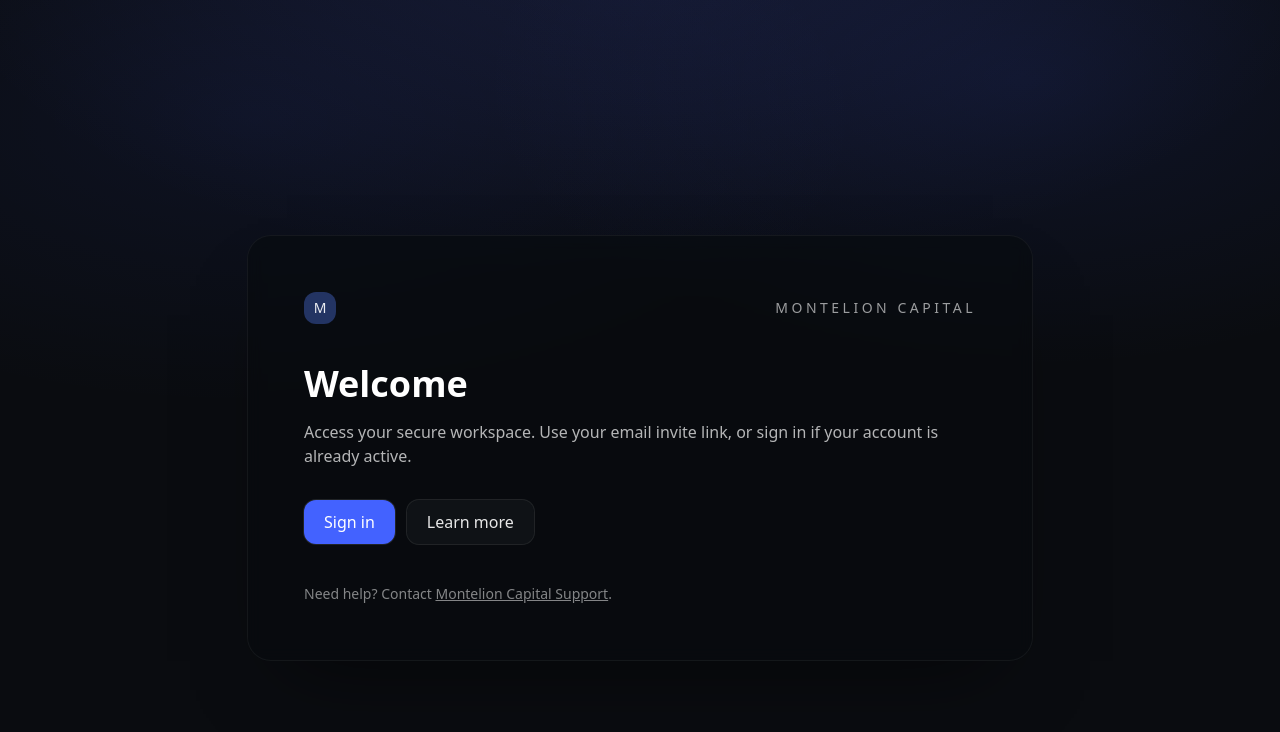
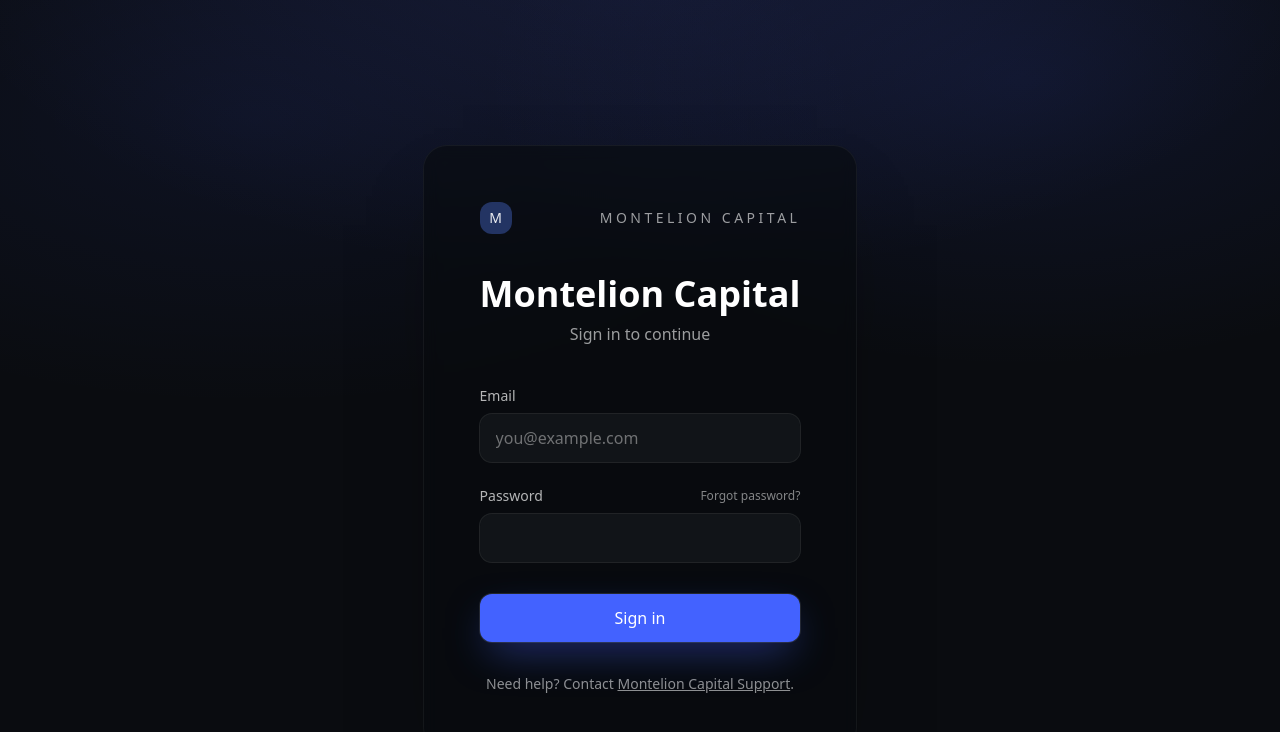
Before and after one commit to montelioncapital/montelion-app-v1, a Next.js app: page /login in a window 1280 px wide. Shown: the top 732 px of the page. Built offline with nearby package versions, Linux system fonts and the light colour scheme.

Commit message:
Update page.jsx

```diff
--- a/app/login/page.jsx
+++ b/app/login/page.jsx
@@ -1,9 +1,9 @@
-// app/page.jsx
+// app/login/page.jsx
 export const metadata = {
-  title: "Welcome • Montelion Capital",
+  title: "Sign in • Montelion Capital",
 };
 
-export default function HomePage() {
+export default function LoginPage() {
   return (
     <main className="min-h-screen grid place-items-center px-4">
       <section
@@ -23,40 +23,77 @@ export default function HomePage() {
           <span className="tracking-[0.25em]">MONTELION CAPITAL</span>
         </div>
 
-        {/* Content */}
-        <div className="mt-8 md:mt-10">
-          <h1 className="text-3xl md:text-4xl font-semibold text-white">Welcome</h1>
-          <p className="mt-4 text-white/70 max-w-2xl">
-            Access your secure workspace. Use your email invite link, or sign in if your account
-            is already active.
-          </p>
+        {/* Title */}
+        <div className="mt-8 md:mt-10 text-center">
+          <h1 className="text-3xl md:text-4xl font-semibold text-white">Montelion Capital</h1>
+          <p className="mt-2 text-white/60">Sign in to continue</p>
+        </div>
 
-          <div className="mt-8 flex gap-3">
-            <a
-              href="/login"
-              className="inline-flex items-center justify-center h-11 px-5 rounded-xl
-                         bg-[#4362ff] text-white font-medium
-                         ring-1 ring-white/10
-                         transition transform-gpu
-                         hover:brightness-110 hover:-translate-y-[1px] active:translate-y-0"
+        {/* Form */}
+        <form className="mx-auto mt-8 md:mt-10 max-w-[860px]">
+          <div className="space-y-6">
+            <div>
+              <label htmlFor="email" className="block text-sm text-white/70 mb-2">Email</label>
+              <input
+                id="email"
+                type="email"
+                placeholder="you@example.com"
+                className="
+                  w-full h-12 rounded-xl px-4
+                  bg-white/[0.04] text-white/90 placeholder:text-white/40
+                  ring-1 ring-white/10
+                  transition
+                  hover:bg-white/[0.06]
+                  focus:outline-none focus:ring-2 focus:ring-[#4362ff] focus:bg-white/[0.08]
+                "
+              />
+            </div>
+
+            <div>
+              <div className="flex items-center justify-between mb-2">
+                <label htmlFor="password" className="text-sm text-white/70">Password</label>
+                <a href="#" className="text-xs text-white/50 hover:text-white/70">Forgot password?</a>
+              </div>
+              <input
+                id="password"
+                type="password"
+                className="
+                  w-full h-12 rounded-xl px-4
+                  bg-white/[0.04] text-white/90 placeholder:text-white/40
+                  ring-1 ring-white/10
+                  transition
+                  hover:bg-white/[0.06]
+                  focus:outline-none focus:ring-2 focus:ring-[#4362ff] focus:bg-white/[0.08]
+                "
+              />
+            </div>
+          </div>
+
+          {/* Spacing increased before the big button */}
+          <div className="mt-8">
+            <button
+              type="submit"
+              className="
+                w-full h-12 rounded-xl
+                bg-[#4362ff] text-white font-medium
+                ring-1 ring-white/10
+                transition transform-gpu
+                hover:brightness-110 hover:-translate-y-[1px] active:translate-y-0
+                shadow-[0_16px_40px_-10px_rgba(67,98,255,0.5)]
+              "
             >
               Sign in
-            </a>
-            <a
-              href="#learn-more"
-              className="inline-flex items-center justify-center h-11 px-5 rounded-xl
-                         bg-white/[0.03] text-white/90 font-medium
-                         ring-1 ring-white/10
-                         transition hover:bg-white/[0.06]"
-            >
-              Learn more
-            </a>
+            </button>
           </div>
 
-          <p className="mt-10 text-sm text-white/50">
-            Need help? Contact <a className="underline hover:text-white/70" href="mailto:support@montelion-capital.com">Montelion Capital Support</a>.
+          {/* Extra spacing below the button */}
+          <p className="mt-8 text-center text-sm text-white/55">
+            Need help? Contact{" "}
+            <a className="underline hover:text-white/75" href="mailto:support@montelion-capital.com">
+              Montelion Capital Support
+            </a>.
           </p>
-        </div>
+        </form>
       </section>
     </main>
   );
```
